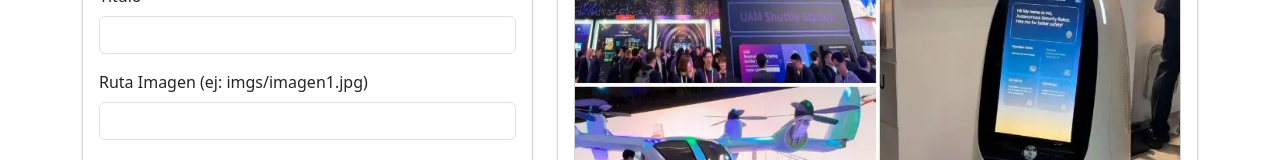
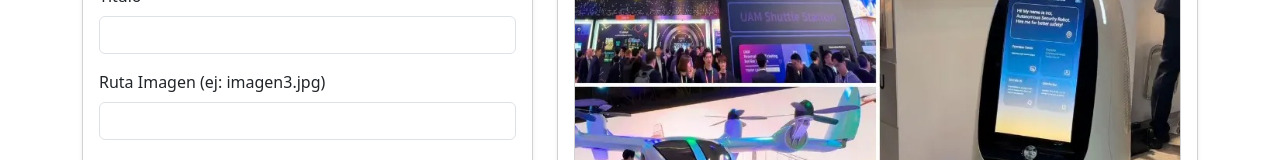
Before and after one commit to Franchutech/P1_ANGULAR_BLOGGING, an Angular app: page / in a window 1280 px wide. Shown: the part 156-316 px from the top of the page. Built offline with nearby package versions, Linux system fonts and the light colour scheme.

Commit message:
imagen para testing

```diff
--- a/src/app/components/blog/blog.html
+++ b/src/app/components/blog/blog.html
@@ -12,7 +12,7 @@
                 </div>
 
                 <div class="mb-3">
-                    <label class="form-label">Ruta Imagen (ej: imgs/imagen1.jpg)</label>
+                    <label class="form-label">Ruta Imagen (ej: imagen3.jpg)</label>
                     <input type="text" class="form-control" [(ngModel)]="nuevaNoticia.Imagen">
                 </div>
 
```
Also changed, not shown: public/imgs/imagen3.jpg (added).
